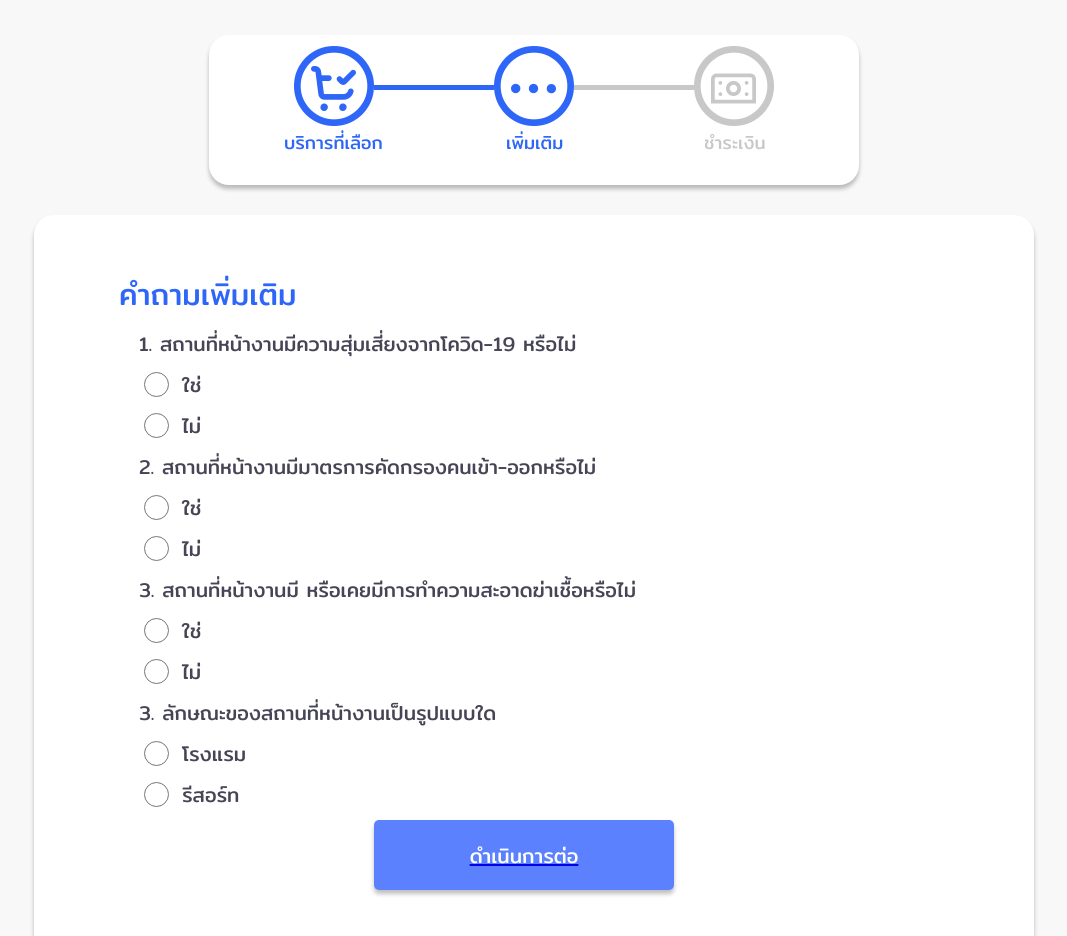
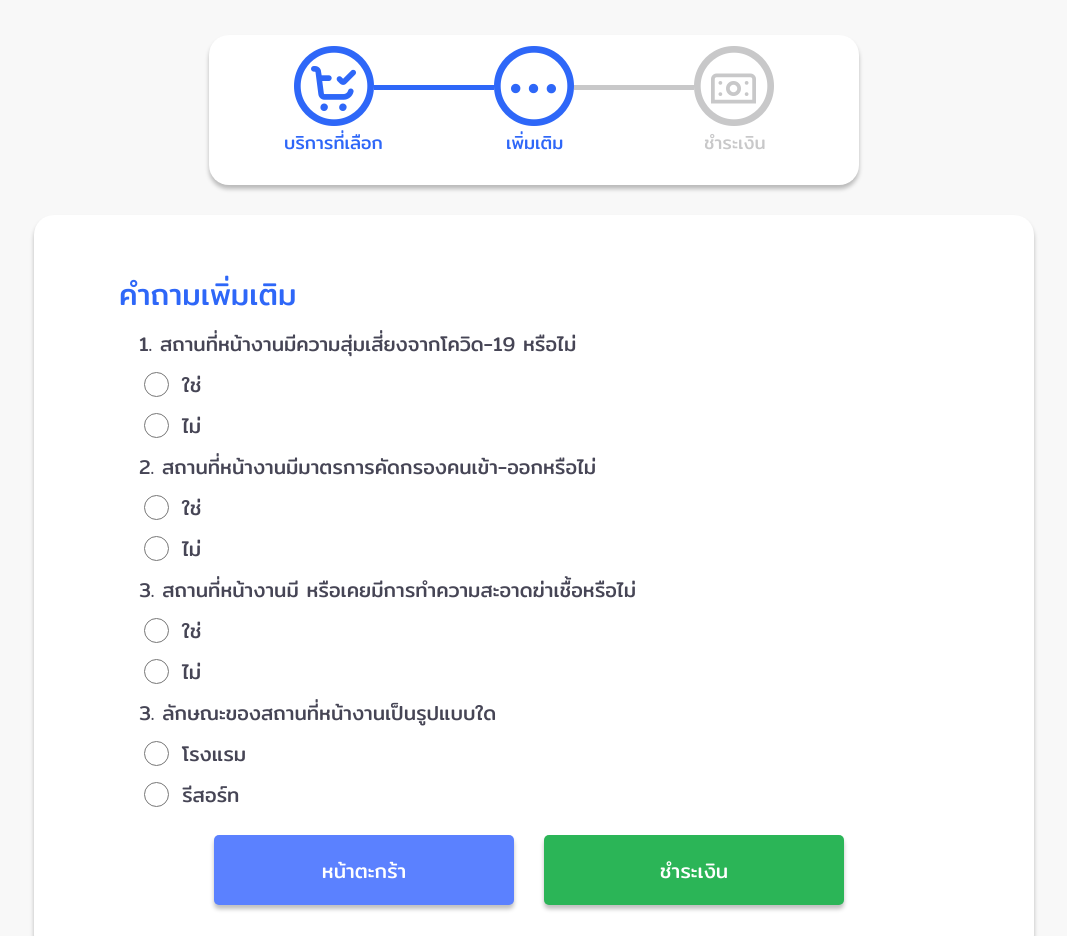
Before and after one commit to crushyz007/Frontend-Hotel-Flipper, a React (Create React App) app: page /qapage in a window 1280 px wide. Shown: the top 936 px of the page, without its empty margins (106-1173 px from the left). Built offline with nearby package versions, Linux system fonts and the light colour scheme.

Commit message:
edit QA Page Done

```diff
--- a/src/css/QAPage.css
+++ b/src/css/QAPage.css
@@ -47,8 +47,8 @@
     background-color: #5B81FF;
     border-radius: 5px;
     box-shadow: 0px 4px 4px rgba(0, 0, 0, 0.25);
-    margin-left: 340px;
-    margin-top: 10px;
+    margin-left: 180px;
+    margin-top: 25px;
     text-align: center;
 }
 .QAPage-button:hover{
@@ -60,6 +60,16 @@
     font-family: 'Mitr', sans-serif;
     font-size:20px;
     padding-top: 20px;
+}
+.QAPage-buttonPos{
+    display: flex;
+}
+.QAPage-button2{
+    background-color: rgb(43, 181, 87);
+    margin-left: 30px;
+}
+.QAPage-button2:hover{
+    background-color: rgb(32, 146, 68);
 }
 .radio-pos input{
     /* background-color: #2E67F8; */
--- a/src/pages/QAPage.jsx
+++ b/src/pages/QAPage.jsx
@@ -1,6 +1,6 @@
 import React from "react";
 import { useState,useEffect } from "react"
-import { Link } from "react-router-dom"
+import { Link, Navigate } from "react-router-dom"
 import "../css/QAPage.css"
 import StepBox1 from "../components/stepBox1"
 import axios from "axios";
@@ -18,6 +18,8 @@ const QAPage =()=>{
         const{name,value} = e.target;
         setFormData({...formData,[name]:value})
     }
+
+    const changePage = () => Navigate('/paymentpage')
 
     useEffect(()=>{
             if (isSubmit===true){
@@ -99,21 +101,24 @@ const QAPage =()=>{
 
                         <div className="radio-font">รีสอร์ท</div>
                     </div>
-                    {/* <Link to="paymentpage"><button></button></Link> */}
-                    {/* <Link to="paymentpage"> */}
-                    {/* <Link to="/paymentpage"><button className="QAPage-button QAPage-buttonFont">ดำเนินการต่อ</button></Link> */}
 
-                        <div className="QAPage-button " onClick={sendAnsToDB}>
-                        <Link to="/paymentpage">
-                            <div className="QAPage-buttonFont">ดำเนินการต่อ</div>
+
+                    <div className="QAPage-buttonPos " onClick={sendAnsToDB}>
+                        <Link to="/paymentpage" style={{ textDecoration: 'none' }}>
+                            <div className="QAPage-button ">
+                                <div className="QAPage-buttonFont">หน้าตะกร้า</div>
+                            </div>
                         </Link>
-                        </div>
 
-                    {/* </Link> */}
-                    {/* <p>{formData.q1}</p> */}
+                        <Link to="/paymentpage" style={{ textDecoration: 'none' }}>
+                            <div className="QAPage-button QAPage-button2" >
+                                <div className="QAPage-buttonFont">ชำระเงิน</div>
+                            </div>
+                        </Link>
+                    </div>
+
                 </div>
             </div>
-            {/* </form> */}
         </div>
     )
 }
```
